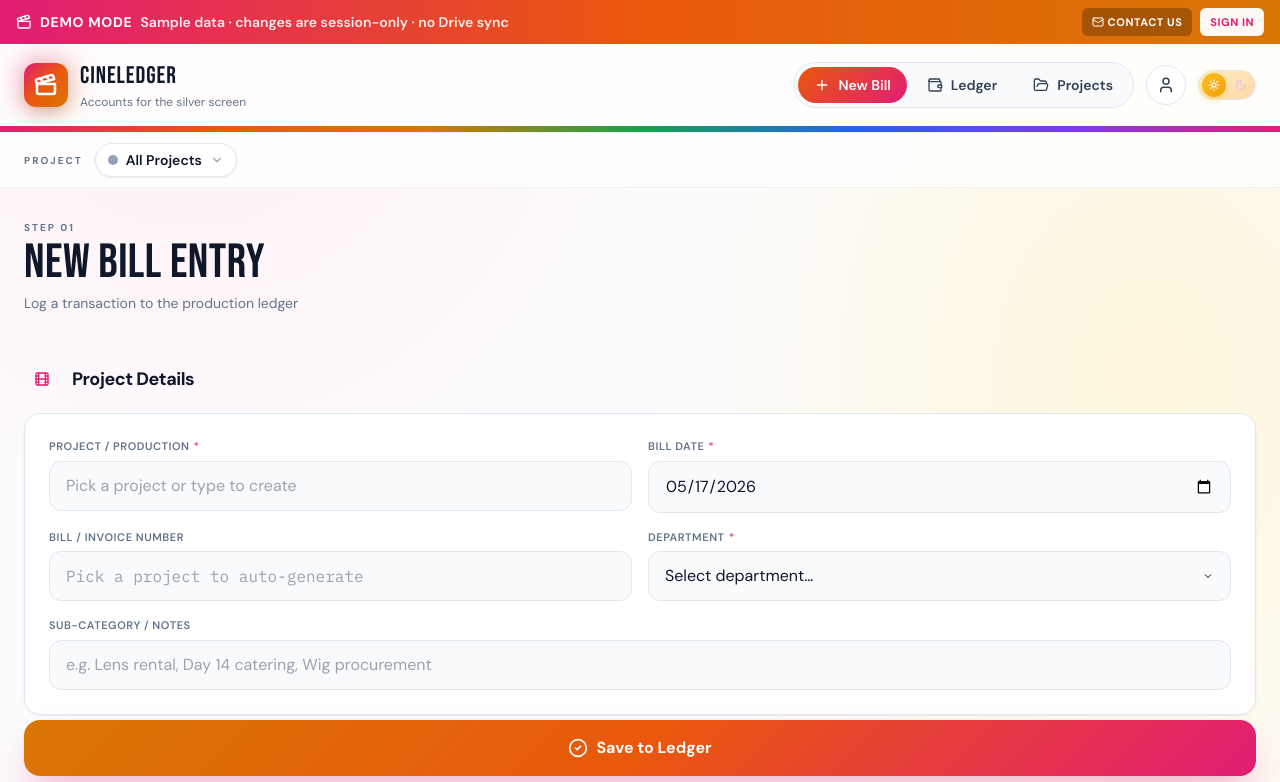
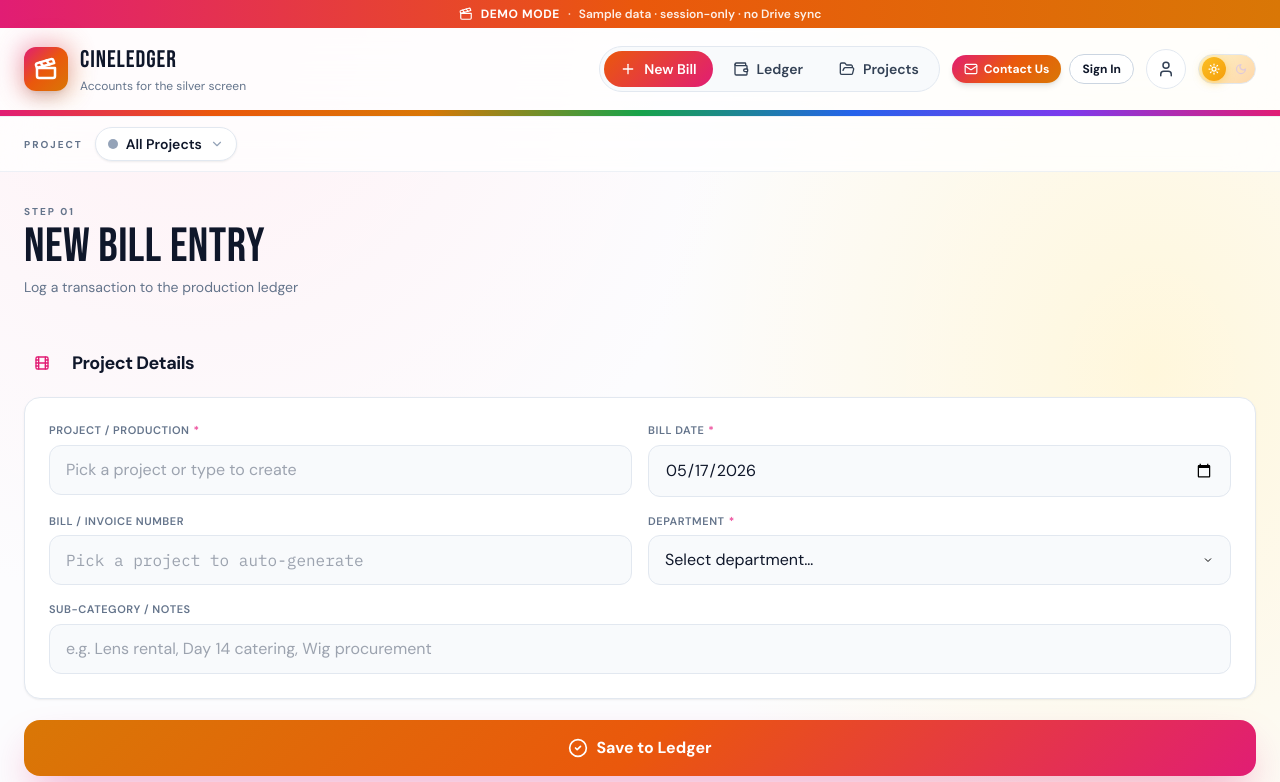
Before and after one commit to neurolooom-eng/CineLedger, a React (Vite) app: page / in a window 1280 px wide. Shown: the top 782 px of the page. Built offline with nearby package versions, Linux system fonts and the light colour scheme.

Commit message:
Update App.jsx

```diff
--- a/src/App.jsx
+++ b/src/App.jsx
@@ -402,50 +402,22 @@ function PalettePicker({ current, onChange, columns = 6 }) {
   );
 }
 
-// Banner shown while a demo session is active
-function DemoBanner({ onSignIn, onExit, onContact }) {
+// Slim banner shown above the Header during a demo session.
+// The Sign In and Contact Us CTAs now live in the Header itself —
+// this strip is just a passive "you are in a demo" indicator.
+function DemoBanner() {
   return (
     <div
-      className="px-3 sm:px-4 py-2 flex items-center justify-between gap-2 text-white text-xs sm:text-sm"
+      className="px-3 sm:px-4 py-1.5 flex items-center justify-center gap-2 text-white text-[11px] sm:text-xs"
       style={{
         background: 'linear-gradient(90deg, var(--brand-1) 0%, var(--brand-2) 50%, var(--brand-3) 100%)',
         fontWeight: 600,
       }}
     >
-      <div className="flex items-center gap-2 min-w-0">
-        <Clapperboard className="w-4 h-4 flex-shrink-0" />
-        <span className="truncate">
-          <span className="font-bold tracking-wider mr-2">DEMO MODE</span>
-          <span className="hidden sm:inline opacity-90">Sample data · changes are session-only · no Drive sync</span>
-          <span className="sm:hidden opacity-90">Sample data, session-only</span>
-        </span>
-      </div>
-      <div className="flex items-center gap-2 flex-shrink-0">
-        {onContact && (
-          <button
-            onClick={onContact}
-            className="px-2.5 py-1 rounded-md text-[11px] font-bold uppercase tracking-wider transition flex items-center gap-1"
-            style={{ background: 'rgba(0,0,0,0.25)', color: '#fff' }}
-            onMouseEnter={e => e.currentTarget.style.background = 'rgba(0,0,0,0.4)'}
-            onMouseLeave={e => e.currentTarget.style.background = 'rgba(0,0,0,0.25)'}
-          >
-            <Mail className="w-3 h-3" />
-            <span className="hidden sm:inline">Contact Us</span>
-            <span className="sm:hidden">Contact</span>
-          </button>
-        )}
-        {onSignIn && (
-          <button
-            onClick={onSignIn}
-            className="px-2.5 py-1 rounded-md text-[11px] font-bold uppercase tracking-wider transition"
-            style={{ background: 'rgba(255,255,255,0.95)', color: 'var(--brand-1)' }}
-            onMouseEnter={e => e.currentTarget.style.background = '#ffffff'}
-            onMouseLeave={e => e.currentTarget.style.background = 'rgba(255,255,255,0.95)'}
-          >
-            Sign In
-          </button>
-        )}
-      </div>
+      <Clapperboard className="w-3.5 h-3.5 flex-shrink-0" />
+      <span className="font-bold tracking-wider">DEMO MODE</span>
+      <span className="opacity-80">·</span>
+      <span className="opacity-90 truncate">Sample data · session-only · no Drive sync</span>
     </div>
   );
 }
@@ -1539,7 +1511,7 @@ export default function App() {
         <LoginScreen onLogin={tryLogin} onStartDemo={startDemo} theme={theme} toggleTheme={toggleTheme} />
       ) : (
         <>
-          {isDemo && <DemoBanner onSignIn={() => setWantsLogin(true)} onExit={logout} onContact={() => setContactOpen(true)} />}
+          {isDemo && <DemoBanner />}
           <Header
             screen={screen}
             setScreen={setScreen}
@@ -1552,6 +1524,9 @@ export default function App() {
             onLogout={logout}
             paletteId={paletteId}
             onPaletteChange={changePalette}
+            isDemo={isDemo}
+            onSignIn={() => setWantsLogin(true)}
+            onContact={() => setContactOpen(true)}
           />
 
           {visibleProjects.length > 0 && (
@@ -1644,7 +1619,7 @@ export default function App() {
 // ============================================================
 // HEADER
 // ============================================================
-function Header({ screen, setScreen, theme, toggleTheme, onOpenSettings, settingsConfigured, isAdmin, authUser, onLogout, paletteId, onPaletteChange }) {
+function Header({ screen, setScreen, theme, toggleTheme, onOpenSettings, settingsConfigured, isAdmin, authUser, onLogout, paletteId, onPaletteChange, isDemo, onSignIn, onContact }) {
   const [menuOpen, setMenuOpen] = useState(false);
   const menuRef = useRef(null);
   useEffect(() => {
@@ -1712,6 +1687,49 @@ function Header({ screen, setScreen, theme, toggleTheme, onOpenSettings, setting
             <NavBtn active={screen === 'ledger'}   onClick={() => setScreen('ledger')}   icon={Wallet}     label="Ledger" />
             <NavBtn active={screen === 'projects'} onClick={() => setScreen('projects')} icon={FolderOpen} label="Projects" />
           </nav>
+
+          {/* Demo-only CTAs — appear next to the nav in demo sessions only */}
+          {isDemo && (
+            <>
+              {/* Desktop: full text pills */}
+              <div className="hidden sm:flex items-center gap-2">
+                <button
+                  onClick={onContact}
+                  className="px-3 py-1.5 rounded-full text-xs font-bold flex items-center gap-1.5 text-white shadow-md transition hover:scale-105 active:scale-95"
+                  style={{ background: 'var(--brand-gradient)' }}
+                >
+                  <Mail className="w-3.5 h-3.5" />
+                  Contact Us
+                </button>
+                <button
+                  onClick={onSignIn}
+                  className="px-3 py-1.5 rounded-full text-xs font-bold border transition hover:scale-105 active:scale-95"
+                  style={{ borderColor: 'var(--border-strong)', color: 'var(--text)', background: 'var(--surface)' }}
+                >
+                  Sign In
+                </button>
+              </div>
+              {/* Mobile: icon-only buttons to save space */}
+              <div className="flex sm:hidden items-center gap-2">
+                <button
+                  onClick={onContact}
+                  aria-label="Contact Us"
+                  className="w-9 h-9 rounded-full flex items-center justify-center text-white shadow-md transition active:scale-95"
+                  style={{ background: 'var(--brand-gradient)' }}
+                >
+                  <Mail className="w-4 h-4" />
+                </button>
+                <button
+                  onClick={onSignIn}
+                  aria-label="Sign In"
+                  className="px-2.5 h-9 rounded-full text-[11px] font-bold border transition active:scale-95"
+                  style={{ borderColor: 'var(--border-strong)', color: 'var(--text)', background: 'var(--surface)' }}
+                >
+                  Sign In
+                </button>
+              </div>
+            </>
+          )}
 
           {/* User menu (logout) */}
           <div className="relative" ref={menuRef}>
```
